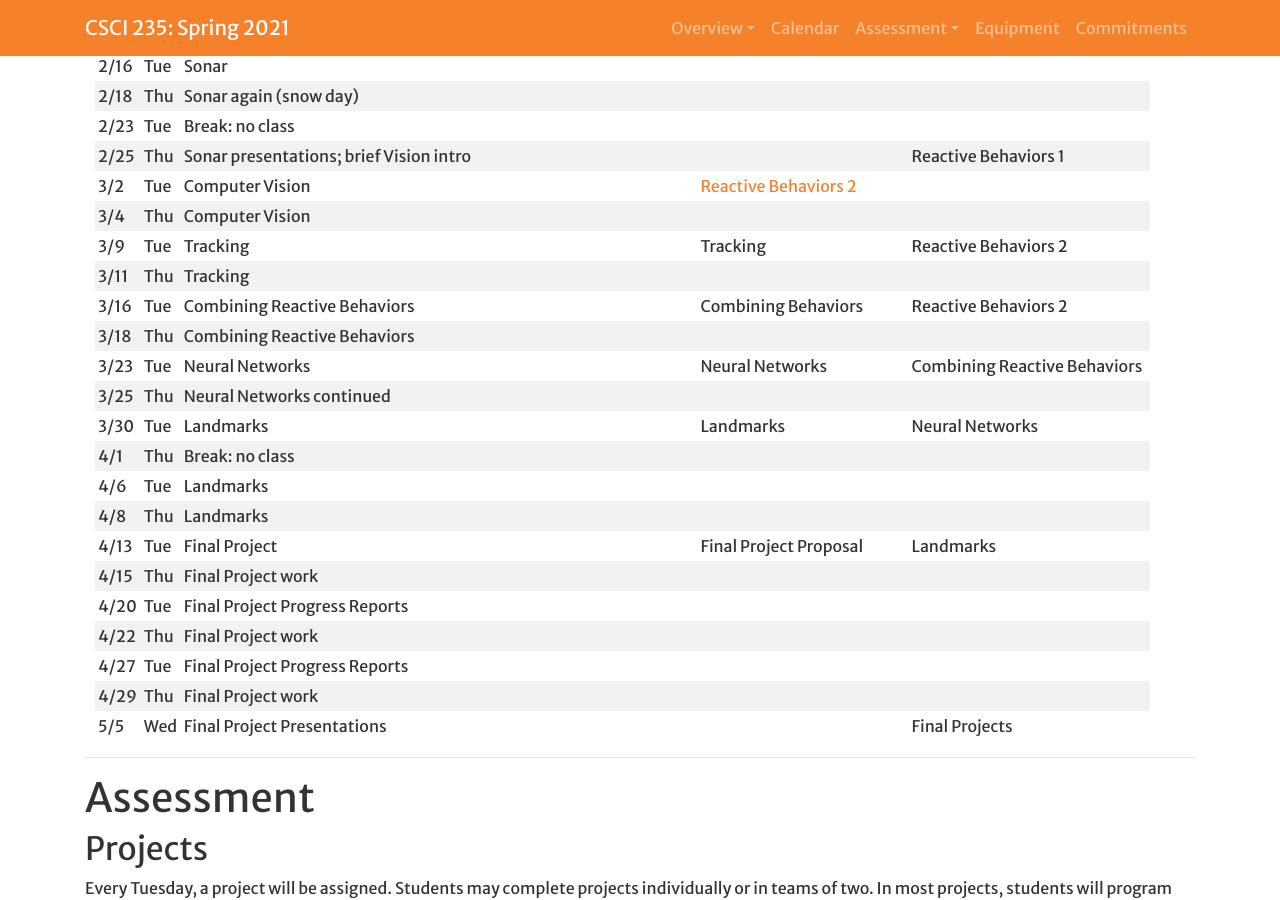
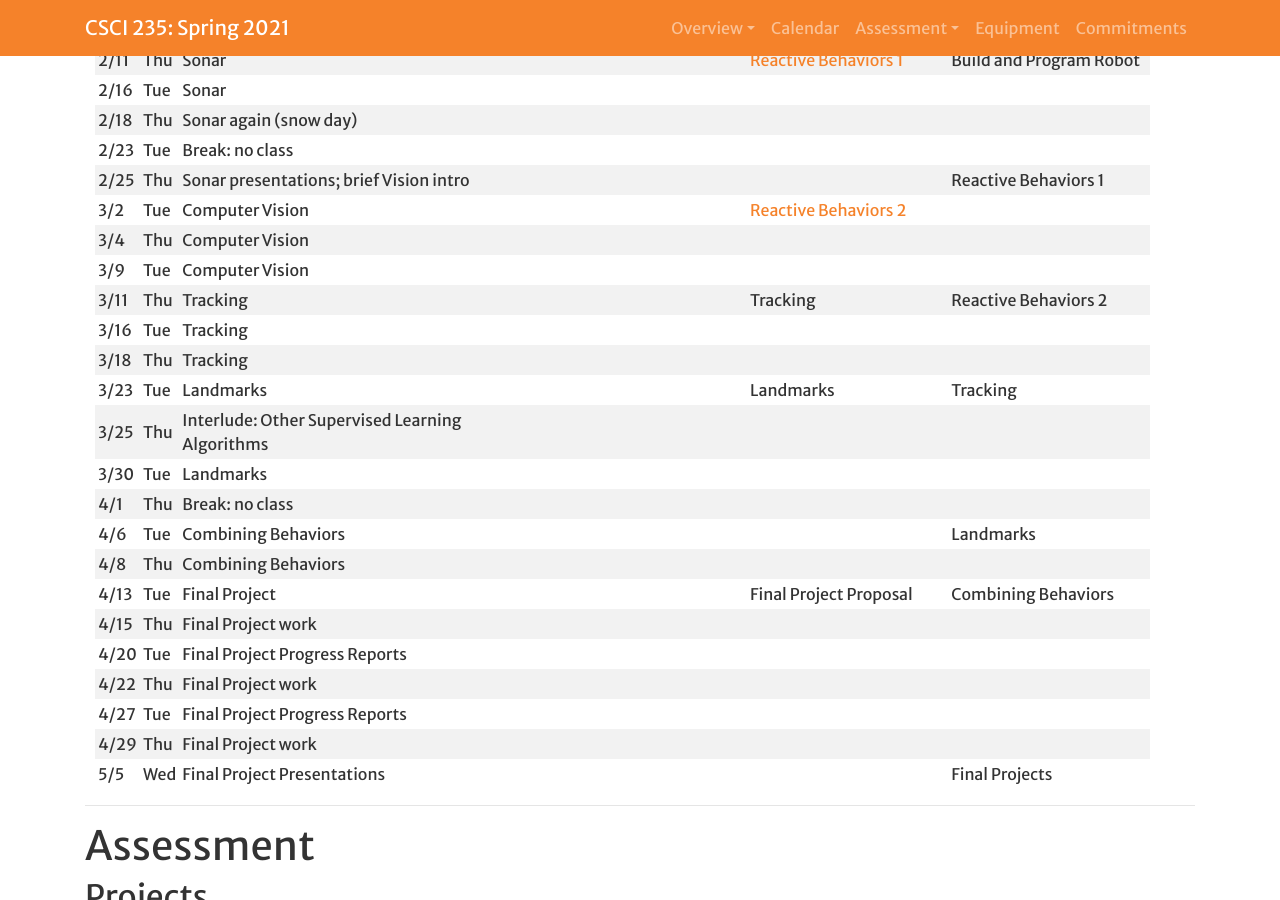
Before and after one commit to Hendrix-CS/csci235, a Jekyll site: the page built from index.md, in a window 1280 px wide and 900 px high, scrolled down 1627 px. Built offline with Jekyll 4.4.1, drawn with Linux system fonts in a browser that asks for light colours; a script that is not in the unit is left out; our own code applies the rules of GitHub Pages for plain Markdown files; some of the changed text lies outside the part shown.

Commit message:
Reduced projects from 9 to 8.

```diff
--- a/index.md
+++ b/index.md
@@ -47,17 +47,17 @@
 | 2/25 | Thu | Sonar presentations; brief Vision intro |  |  | Reactive Behaviors 1 |
 | 3/2  | Tue | Computer Vision |  |  [Reactive Behaviors 2]({{site.baseurl}}/projects/Vision1.html) |  |
 | 3/4  | Thu | Computer Vision |  |  |  |
-| 3/9 | Tue | Tracking  |  | Tracking | Reactive Behaviors 2 |
-| 3/11 | Thu | Tracking  |  |  |  |
-| 3/16 | Tue | Combining Reactive Behaviors |  | Combining Behaviors | Reactive Behaviors 2 |
-| 3/18 | Thu | Combining Reactive Behaviors |  |  |  |
-| 3/23 | Tue | Neural Networks |  | Neural Networks | Combining Reactive Behaviors |
-| 3/25 | Thu | Neural Networks continued |  |  |  |
-| 3/30 | Tue | Landmarks |  | Landmarks | Neural Networks |
+| 3/9 | Tue | Computer Vision  |  |  | |
+| 3/11 | Thu | Tracking  |  | Tracking | Reactive Behaviors 2  |
+| 3/16 | Tue | Tracking |  |  |  |
+| 3/18 | Thu | Tracking |  |  |  |
+| 3/23 | Tue | Landmarks |  | Landmarks | Tracking |
+| 3/25 | Thu | Interlude: Other Supervised Learning Algorithms |  |  |  |
+| 3/30 | Tue | Landmarks |  |  |  |
 | 4/1 | Thu | Break: no class |  |  |  |
-| 4/6 | Tue | Landmarks |  |  |  |
-| 4/8 | Thu | Landmarks |  |  |  |
-| 4/13 | Tue | Final Project |  | Final Project Proposal | Landmarks |
+| 4/6 | Tue | Combining Behaviors |  |  | Landmarks |
+| 4/8 | Thu | Combining Behaviors |  |  |  |
+| 4/13 | Tue | Final Project |  | Final Project Proposal | Combining Behaviors |
 | 4/15 | Thu | Final Project work |  |  |  |
 | 4/20 | Tue | Final Project Progress Reports |  |  |  |
 | 4/22 | Thu | Final Project work |  |  |  |
```
Also changed, not shown: other parts of index.md (+3 -3 lines).
